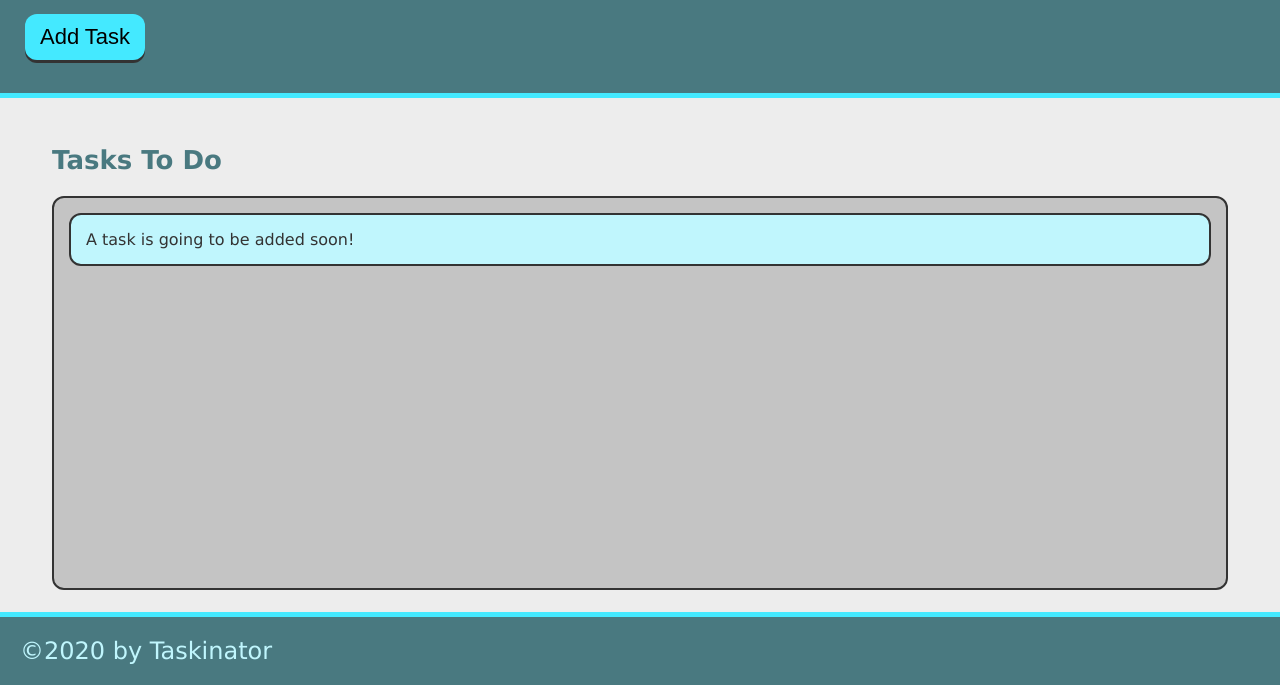
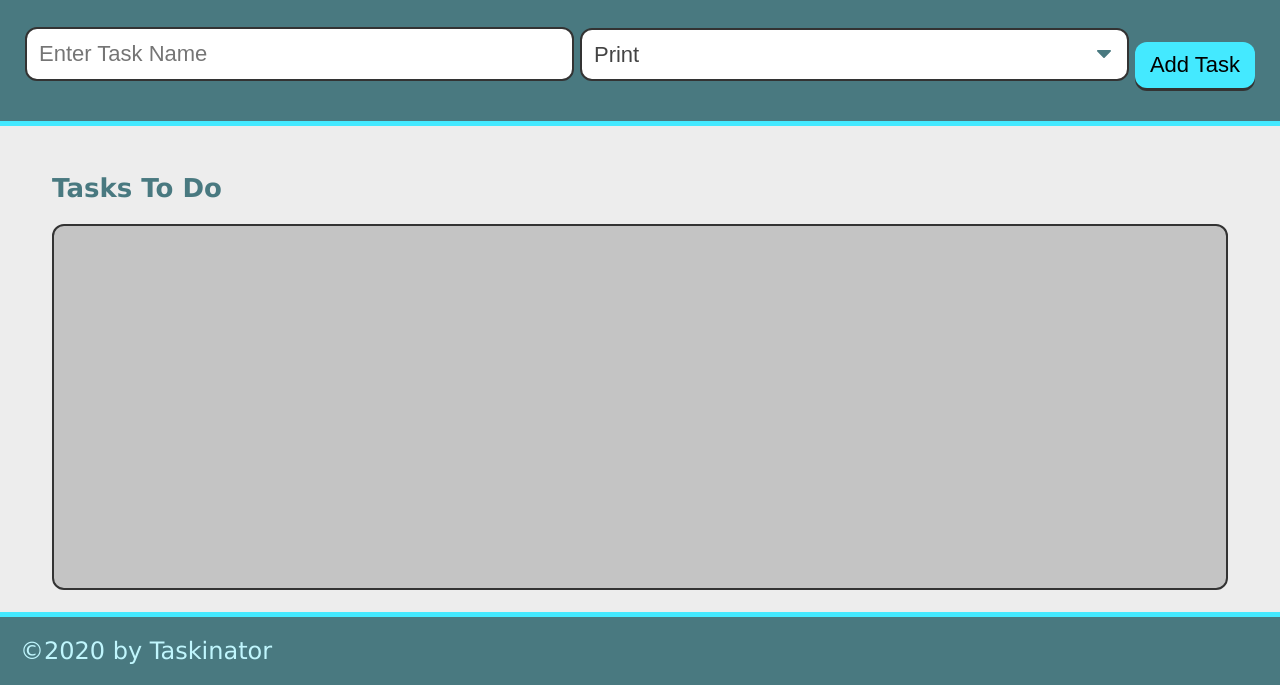
Before and after one commit to dsmidt8/taskinator, a plain HTML site: page index.html in a window 1280 px wide. Shown: the part 115-800 px from the top of the page. Drawn offline with Linux system fonts and the light colour scheme.

Commit message:
Form styling and functionality

```diff
--- a/assets/JS/script.js
+++ b/assets/JS/script.js
@@ -1,15 +1,20 @@
 
-var buttonEl = document.querySelector("#save-task");
+var formEl = document.querySelector("#task-form");
 var tasksToDoEl = document.querySelector("#tasks-to-do");
 
 
 
 //event listner to add new task
 var createTaskHandler = function() {
+
+    event.preventDefault();
+
     var listItemEl = document.createElement("li");
     listItemEl.className = "task-item";
     listItemEl.textContent = "This is a new task.";
     tasksToDoEl.appendChild(listItemEl);
+
+    console.log(event);
 }
 
-buttonEl.addEventListener("click", createTaskHandler);
+formEl.addEventListener("submit", createTaskHandler);
--- a/index.html
+++ b/index.html
@@ -12,14 +12,31 @@
     <header>
         <h1 class="page-title">Taskinator</h1>
         <p>Click the button below to add a new task!</p>
-        <button class="btn" id="save-task">Add Task</button>
+
+        <form id="task-form">
+            <div class="form-group">
+                <input type="text" name="task-name" placeholder="Enter Task Name" />
+            </div>
+
+            <div class="form-group">
+                <select name="task-type" class="select-dropdown">
+                    <option value="" disabled seleccted>Pick a task type</option>
+                    <option value="Print">Print</option>
+                    <option value="Web">Web</option>
+                    <option value="Mobile">Mobile</option>
+                </select>
+            </div>
+
+            <div>
+                <button class="btn" id="save-task" type="submit">Add Task</button>
+            </div>
+        </form>
     </header>
 
     <main class="page-content">
         <section class="task-list-wrapper">
             <h2 class="list-title">Tasks To Do</h2>
             <ul class="task-list" id="tasks-to-do">
-                <li class="task-item">A task is going to be added soon!</li>
             </ul>
         </section>
     </main>
```
Also changed, not shown: assets/css/style.css (line endings or trailing spaces).
